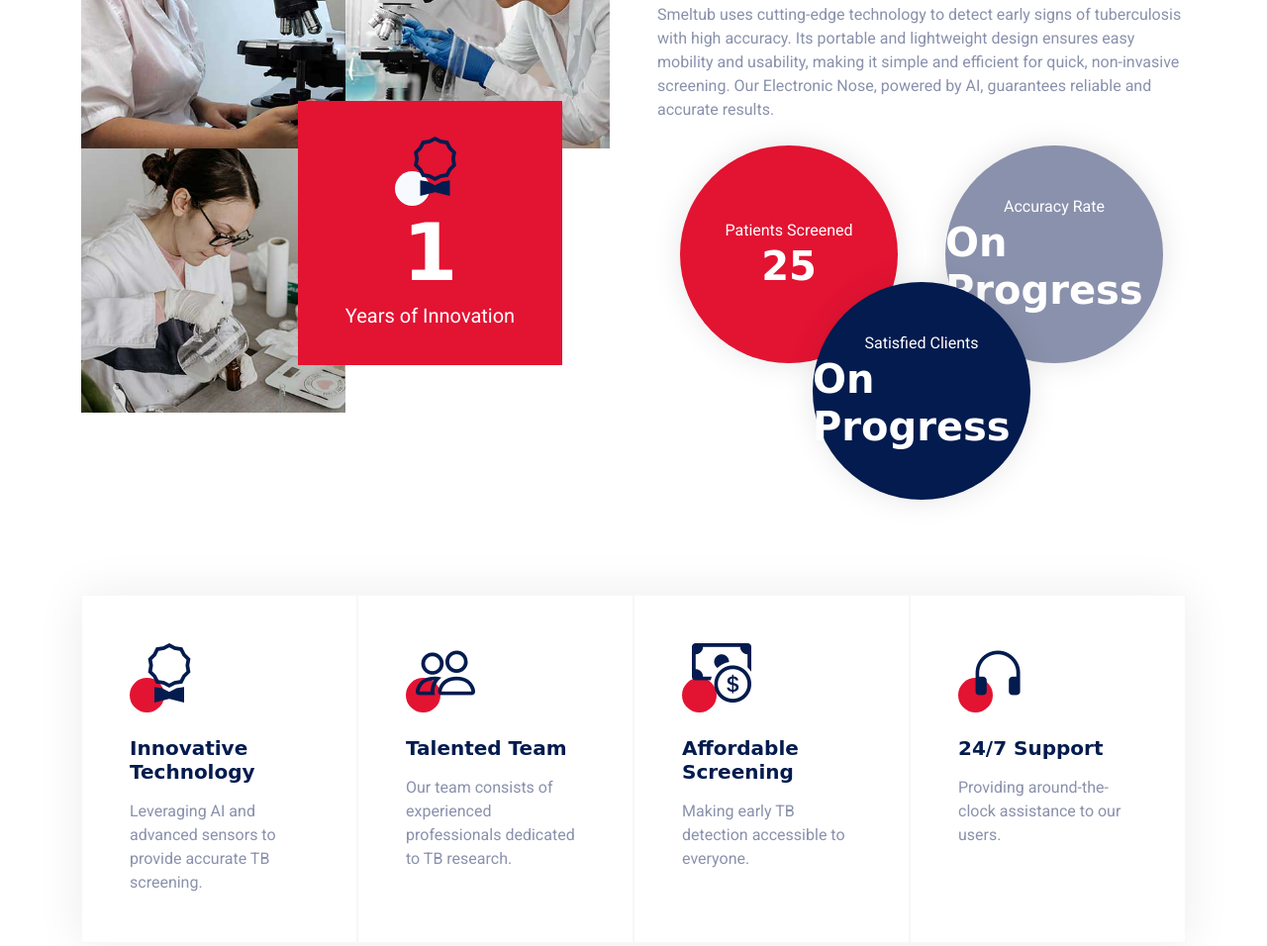
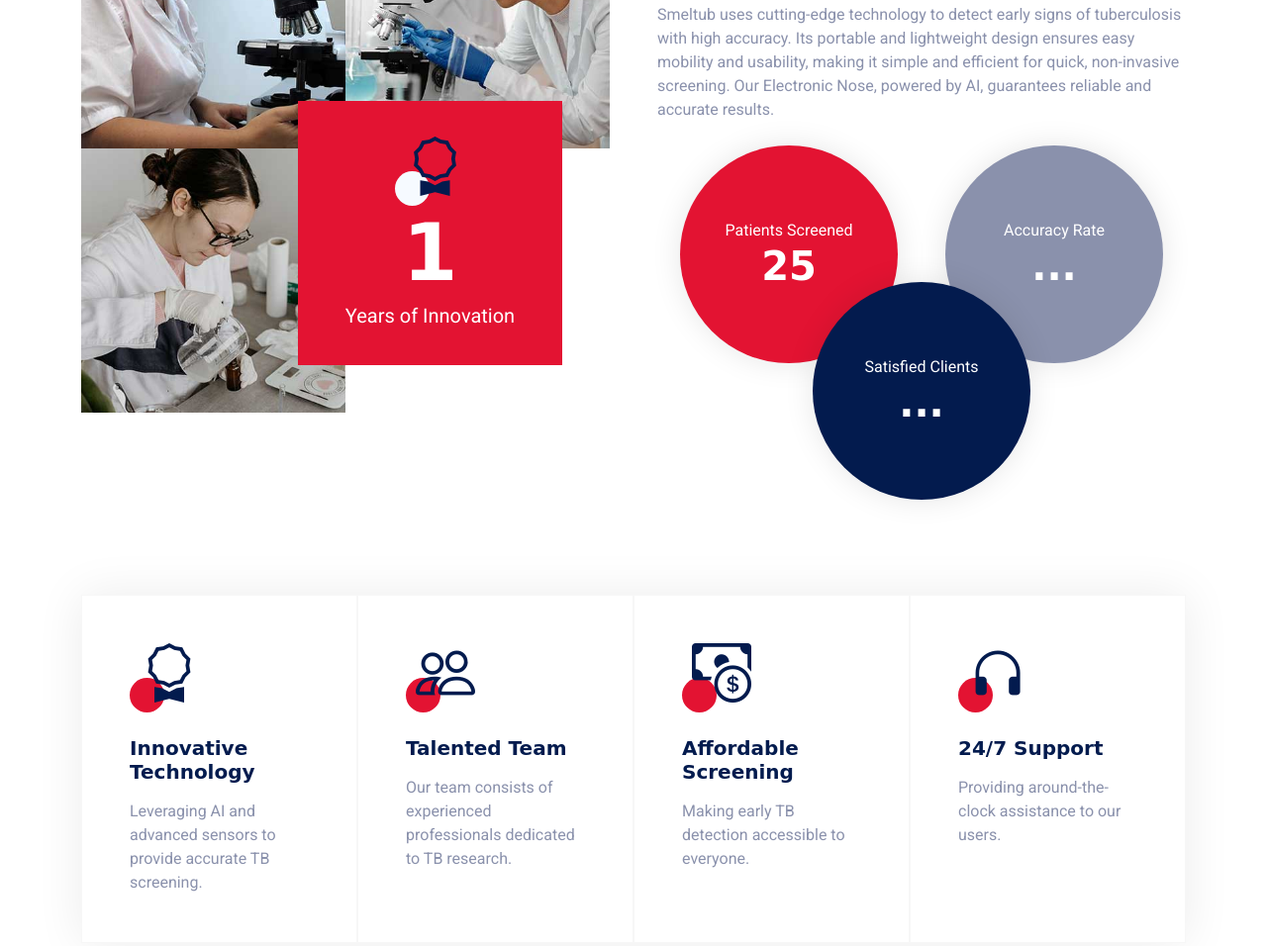
Before and after one commit to smeltub/smeltub.github.io, a plain HTML site: page index.html in a window 1280 px wide. Shown: the part 1067-2023 px from the top of the page at 99% size. Drawn offline with nearby package versions, Linux system fonts and the light colour scheme; a script that the page names is missing; a web font is replaced by a local one.

Commit message:
Fix content in index.html
due to broken page because js not proper running

```diff
--- a/index.html
+++ b/index.html
@@ -217,13 +217,13 @@
                         <div class="col-sm-6 text-start">
                             <div class="about-fact btn-square flex-column rounded-circle bg-secondary me-sm-auto">
                                 <p class="text-white mb-0">Accuracy Rate</p>
-                                <h1 class="text-white mb-0" data-toggle="counter-up">On Progress</h1>
+                                <h1 class="text-white mb-0" data-toggle="counter-up">...</h1>
                             </div>
                         </div>
                         <div class="col-sm-6">
                             <div class="about-fact mt-n130 btn-square flex-column rounded-circle bg-dark mx-sm-auto">
                                 <p class="text-white mb-0">Satisfied Clients</p>
-                                <h1 class="text-white mb-0" data-toggle="counter-up">On Progress</h1>
+                                <h1 class="text-white mb-0" data-toggle="counter-up">...</h1>
                             </div>
                         </div>
                     </div>
```
